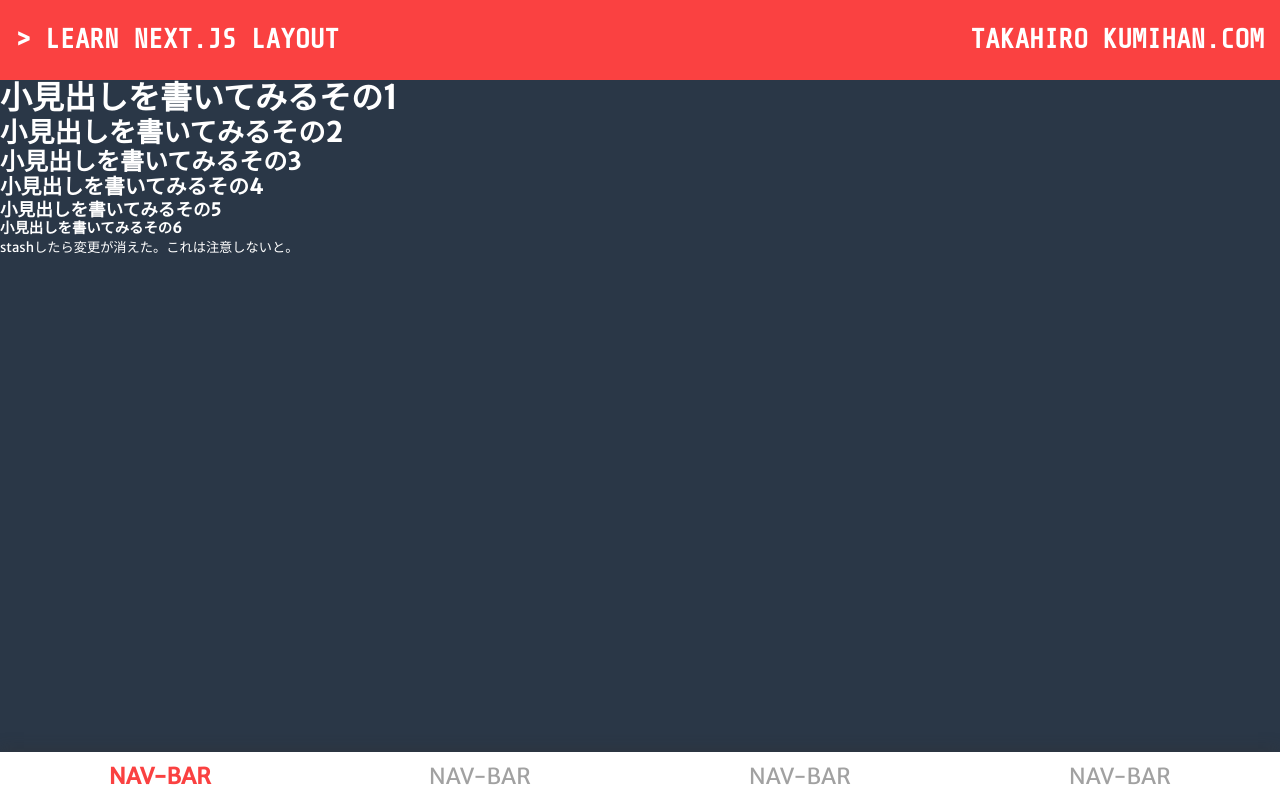
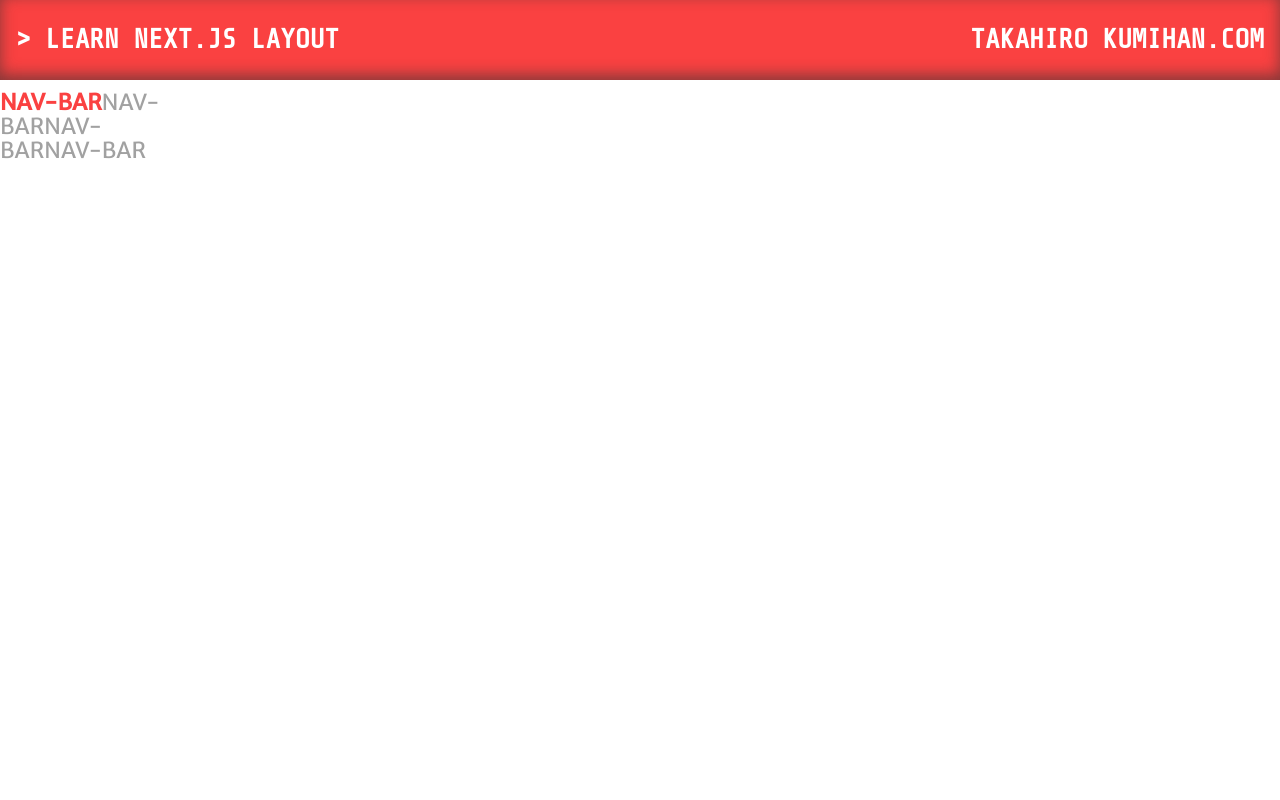
Before and after one commit to vivlio-kumihan/layout-pattern, a Next.js app: page / in a window 1280 px wide. Built offline with nearby package versions, Linux system fonts and the light colour scheme.

Commit message:
modify side bar

```diff
--- a/components/Header.scss
+++ b/components/Header.scss
@@ -13,5 +13,6 @@
   color:$on-secondary;
   text-transform: uppercase;
   background-color: $highlight;
+  box-shadow: inset 0px -5px 15px rgba(50, 50, 50, 0.6);
   cursor: pointer;
 }
--- a/components/Layout.js
+++ b/components/Layout.js
@@ -17,10 +17,12 @@ const Layout = (porps) => {
       <Header appTitle={appTitle} siteTitle={siteTitle} />
 
       <div className="Content">
-        {porps.children}
+        <div className="Main">
+          {porps.children}
+        </div>
+        <NavBar />
       </div>
 
-      <NavBar />
     </div>
   )
 }
--- a/components/Layout.scss
+++ b/components/Layout.scss
@@ -11,11 +11,16 @@
   .Content {
     flex: 1;
     display: flex;
-    flex-direction: column;
+    flex-direction: row;
     width: 100%;
     font-family: $core-font;
-    background-color: $secondary;
+    // background-color: $secondary;
     color: $on-secondary;
+  }
+
+  .Main {
+    width: 0 auto;
+    order: 2;
   }
   a {
     color: inherit;
--- a/components/NavBar.scss
+++ b/components/NavBar.scss
@@ -1,12 +1,12 @@
 @import "../theme/theme";
 
 .NavBar {
-  display: flex;
-  justify-content: space-around;
-  align-items: center;
+  // display: flex;
+  // justify-content: space-around;
+  // align-items: center;
+  order: 1;
 
-  width: 100%;
-  height: 3rem;
+  width: 10rem;
   padding: 10px 0;
 
   background-color: $primary;
@@ -15,7 +15,7 @@
   font-size: 22px;
   color: $on-primary-light;
 
-  box-shadow: 0px -2px 15px rgba(50, 50, 50, 0.45);
+  // box-shadow: 0px -2px 15px rgba(50, 50, 50, 0.45);
 
   cursor: pointer;
 
--- a/pages/index.js
+++ b/pages/index.js
@@ -4,7 +4,7 @@ import Layout from "../components/Layout"
 const Index = () => {
   return (
     <Layout>
-        <h1>小見出しを書いてみるその1</h1>
+      <h1>小見出しを書いてみるその1小見出し小見出しを書</h1>
       <h2>小見出しを書いてみるその2</h2>
       <h3>小見出しを書いてみるその3</h3>
       <h4>小見出しを書いてみるその4</h4>
--- a/styles/global.scss
+++ b/styles/global.scss
@@ -1,4 +1,5 @@
 * {
+  // padding値とボーダー値を幅と高さに含める
   box-sizing: border-box;
 }
 
@@ -14,7 +15,6 @@ body {
   color: rgba(45, 40, 40, 1);
   margin: 0;
   padding: 0;
-  // background-color: red;
 }
 
 code {
@@ -25,6 +25,7 @@ code {
 #root {
   display: flex;
   flex-direction: column;
+  background-color: red;
 }
 
 h1, h2, h3, h4, h5, h6 {
```
Lines whose indentation alone changed are shown as unchanged.
